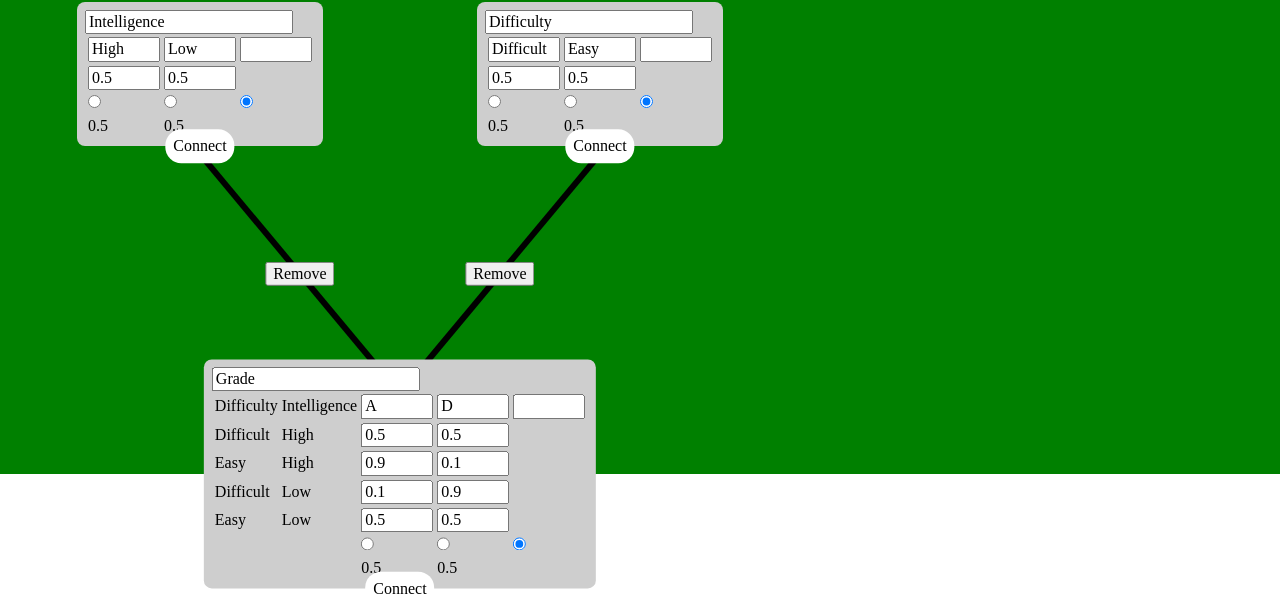
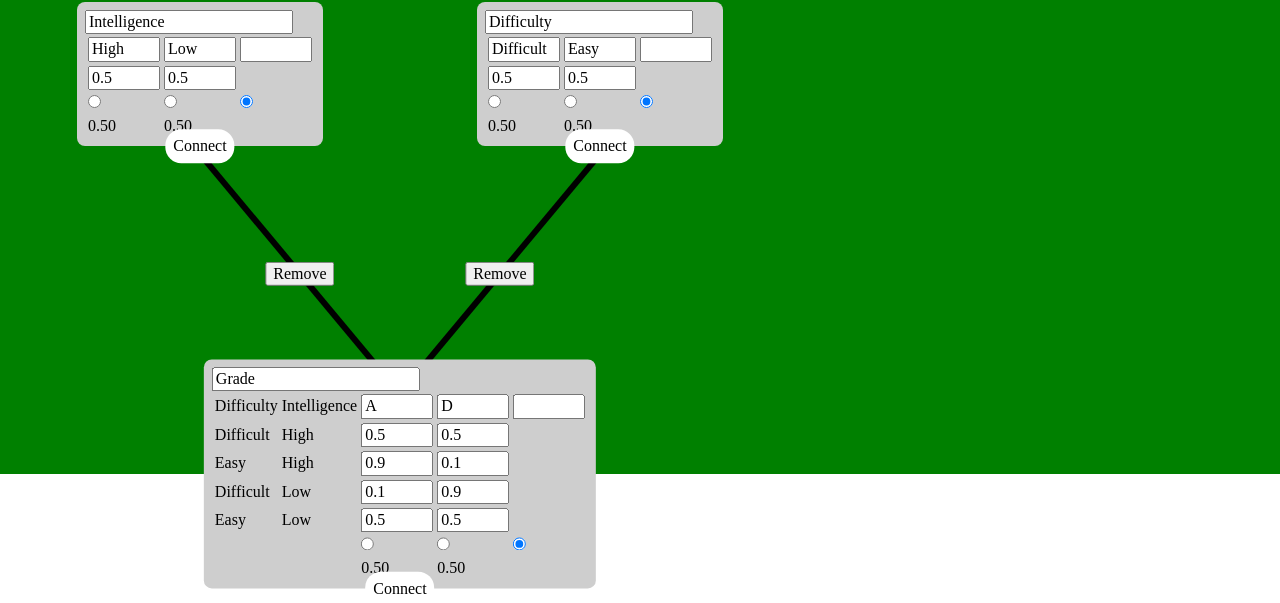
Before and after one commit to TobiasJacob/bayes-network, a React app: page / in a window 1280 px wide. Shown: the part 326-929 px from the top of the page. Built offline with nearby package versions, Linux system fonts and the light colour scheme.

Commit message:
Only two digits

```diff
--- a/src/components/bayes_node_core.tsx
+++ b/src/components/bayes_node_core.tsx
@@ -162,7 +162,7 @@ const BayesNodeCore = ({nodeName, network, setNetwork}: NodeProps) => {
                     })}
                     {...Object.entries(bNode.table.nodeValues).map(([key, val]) => {
                         return <td key={key}>
-                            {bNode.table.nodeProbabilities[key]}
+                            {bNode.table.nodeProbabilities[key].toFixed(2)}
                         </td>
                     })}
                     <td />
```
